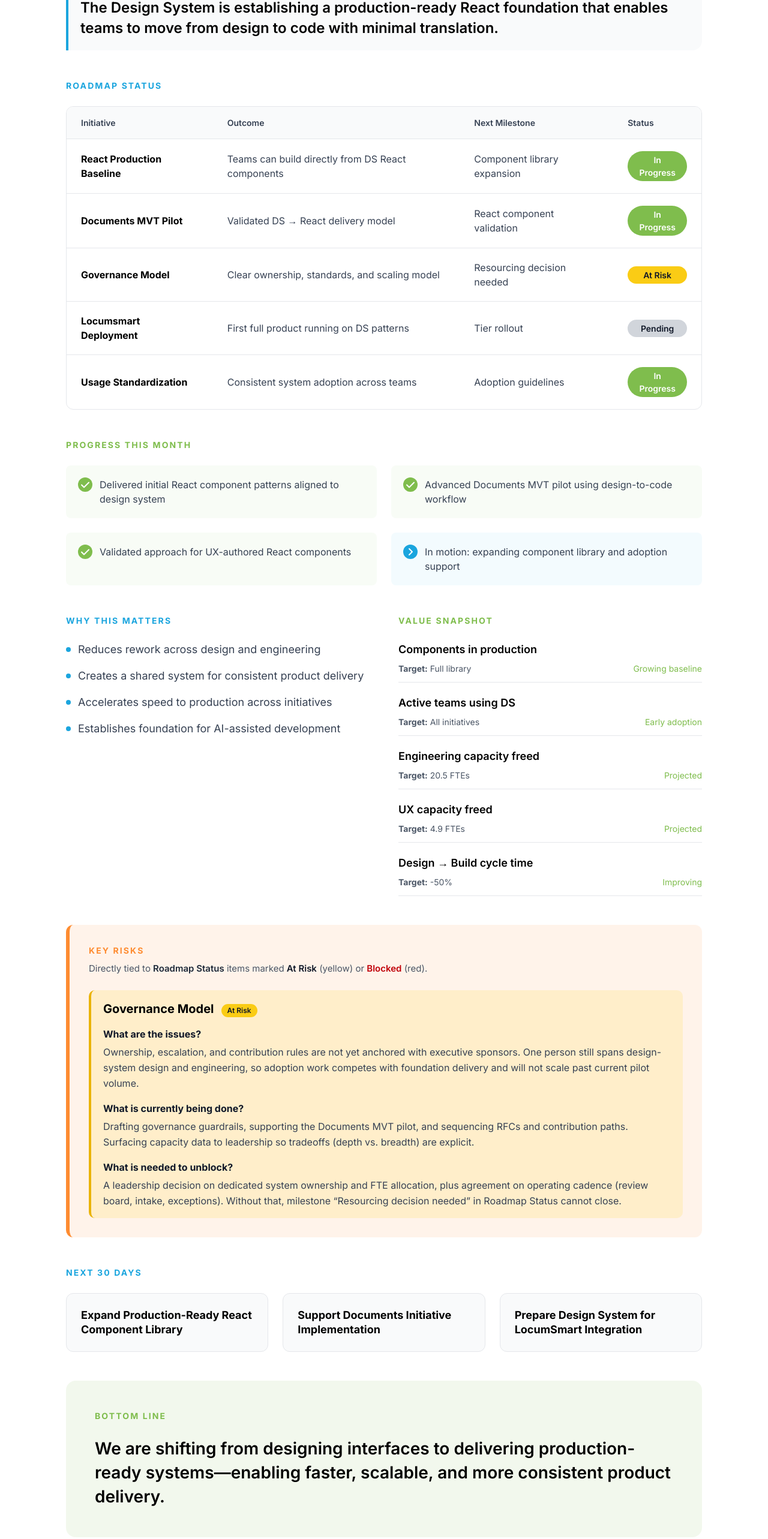
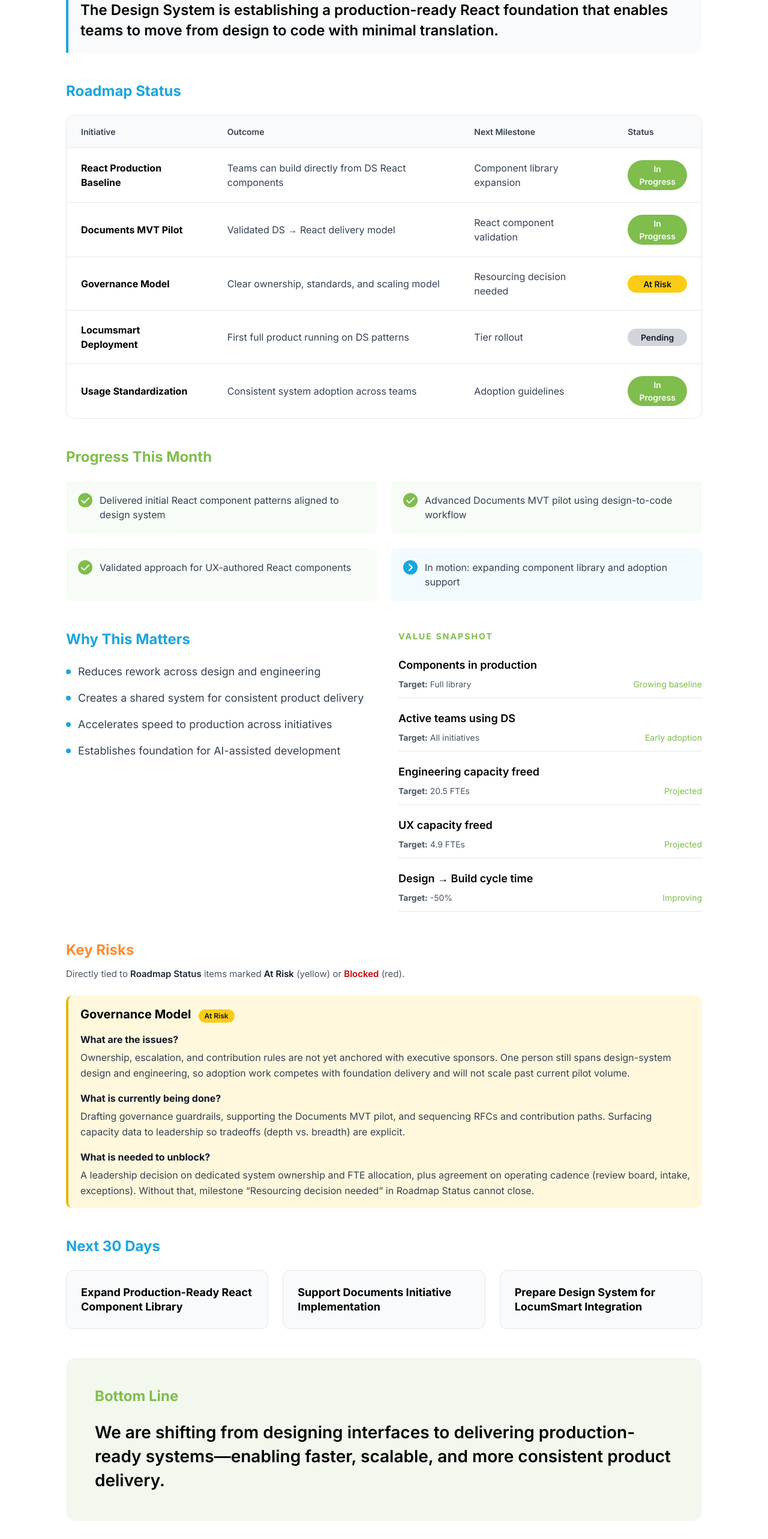
Before and after one commit to mich8060/executive-summary, a React (Vite) app: page / in a window 1280 px wide. Shown: the part 229-2795 px from the top of the page at 60% size. Built offline with nearby package versions, Linux system fonts and the light colour scheme.

Commit message:
Changing sizes of the section titles.

```diff
--- a/src/app/components/ExecutiveOnePager.tsx
+++ b/src/app/components/ExecutiveOnePager.tsx
@@ -9,7 +9,7 @@ export default function ExecutiveOnePager() {
       <div className="max-w-[1400px] mx-auto px-[110px] py-[80px]">
         {/* Header */}
         <div className="mb-[48px] print:break-inside-avoid text-[24px]">
-          <h1 className="text-[48px] font-bold leading-[48px] text-black">
+          <h1 className="text-[48px] font-bold leading-[48px] text-black mb-1">
             Design System Executive Update
           </h1>
           <div className="flex gap-[6px] leading-[29px] mb-[24px] text-gray-500">
@@ -30,8 +30,8 @@ export default function ExecutiveOnePager() {
 
         {/* Roadmap Status */}
         <div className="mb-[48px] print:break-inside-avoid">
-          <div className="text-[14px] font-bold tracking-[0.15em] text-[#1BA5DE] mb-[24px]">
-            ROADMAP STATUS
+          <div className="text-[24px] font-bold leading-[32px] tracking-normal text-[#1BA5DE] mb-[24px]">
+            Roadmap Status
           </div>
           <div className="border border-gray-200 rounded-[12px] overflow-hidden">
             <table className="w-full">
@@ -85,8 +85,8 @@ export default function ExecutiveOnePager() {
 
         {/* Progress This Month */}
         <div className="mb-[48px] print:break-inside-avoid">
-          <div className="text-[14px] font-bold tracking-[0.15em] text-[#7FBD4D] mb-[24px]">
-            PROGRESS THIS MONTH
+          <div className="text-[24px] font-bold leading-[32px] tracking-normal text-[#7FBD4D] mb-[24px]">
+            Progress This Month
           </div>
           <div className="grid grid-cols-2 gap-[24px]">
             {[
@@ -146,8 +146,8 @@ export default function ExecutiveOnePager() {
         <div className="grid grid-cols-2 gap-[48px] mb-[48px] print:break-inside-avoid">
           {/* Why This Matters */}
           <div>
-            <div className="text-[14px] font-bold tracking-[0.15em] text-[#1BA5DE] mb-[24px]">
-              WHY THIS MATTERS
+            <div className="text-[24px] font-bold leading-[32px] tracking-normal text-[#1BA5DE] mb-[24px]">
+              Why This Matters
             </div>
             <ul className="space-y-[16px]">
               {[
@@ -230,8 +230,8 @@ export default function ExecutiveOnePager() {
 
         {/* Next 30 Days */}
         <div className="mb-[48px] print:break-inside-avoid">
-          <div className="text-[14px] font-bold tracking-[0.15em] text-[#1BA5DE] mb-[24px]">
-            NEXT 30 DAYS
+          <div className="text-[24px] font-bold leading-[32px] tracking-normal text-[#1BA5DE] mb-[24px]">
+            Next 30 Days
           </div>
           <div className="flex gap-[24px]">
             {[
@@ -253,8 +253,8 @@ export default function ExecutiveOnePager() {
 
         {/* Bottom Line */}
         <div className="bg-[#7FBD4D]/10 rounded-[16px] p-[48px] print:break-inside-avoid">
-          <div className="text-[14px] font-bold tracking-[0.15em] text-[#7FBD4D] mb-[24px]">
-            BOTTOM LINE
+          <div className="text-[24px] font-bold leading-[32px] tracking-normal text-[#7FBD4D] mb-[24px]">
+            Bottom Line
           </div>
           <p className="text-[28px] leading-[40px] text-black font-semibold">
             We are shifting from designing interfaces to
@@ -265,8 +265,8 @@ export default function ExecutiveOnePager() {
 
         {/* Reference */}
         <div className="mt-[48px] print:break-inside-avoid">
-          <div className="text-[14px] font-bold tracking-[0.15em] text-[#1BA5DE] mb-[24px]">
-            REFERENCE
+          <div className="text-[24px] font-bold leading-[32px] tracking-normal text-[#1BA5DE] mb-[24px]">
+            Reference
           </div>
           <div className="grid grid-cols-3 gap-[16px]">
             {[
--- a/src/app/components/RoadmapLinkedRisks.tsx
+++ b/src/app/components/RoadmapLinkedRisks.tsx
@@ -16,9 +16,9 @@ export function RoadmapLinkedRisks({ rows, className = "" }: Props) {
 
   return (
     <div className={`print:break-inside-avoid ${className}`}>
-      <div className="bg-[#FE8C31]/10 border-l-[6px] border-[#FE8C31] rounded-[12px] p-[32px]">
-        <div className="text-[14px] font-bold tracking-[0.15em] text-[#FE8C31] mb-[8px]">
-          KEY RISKS
+      <div>
+        <div className="text-[24px] font-bold leading-[32px] tracking-normal text-[#FE8C31] mb-[12px]">
+          Key Risks
         </div>
         <p className="text-[15px] leading-[24px] text-gray-600 mb-[24px]">
           Directly tied to{" "}
```
